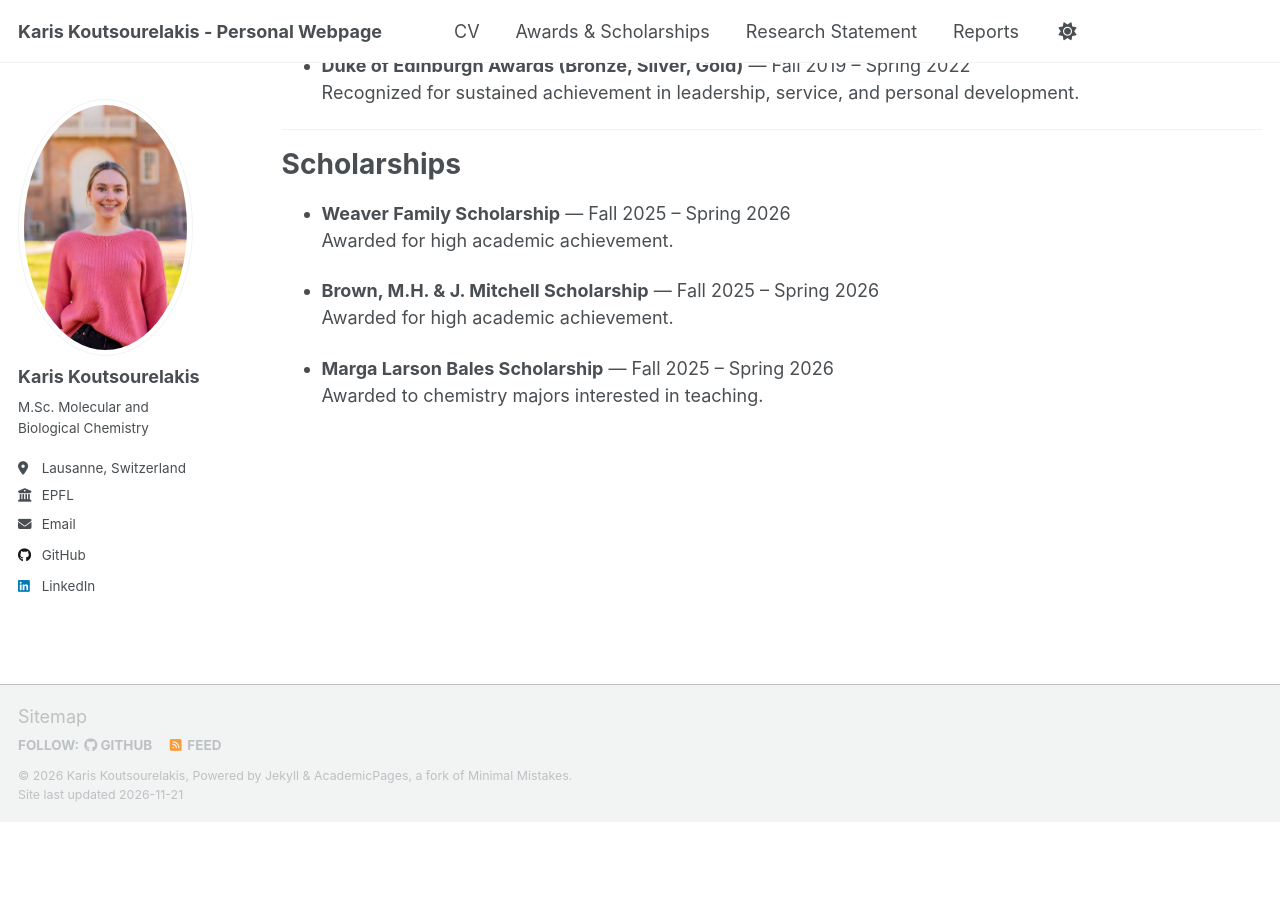
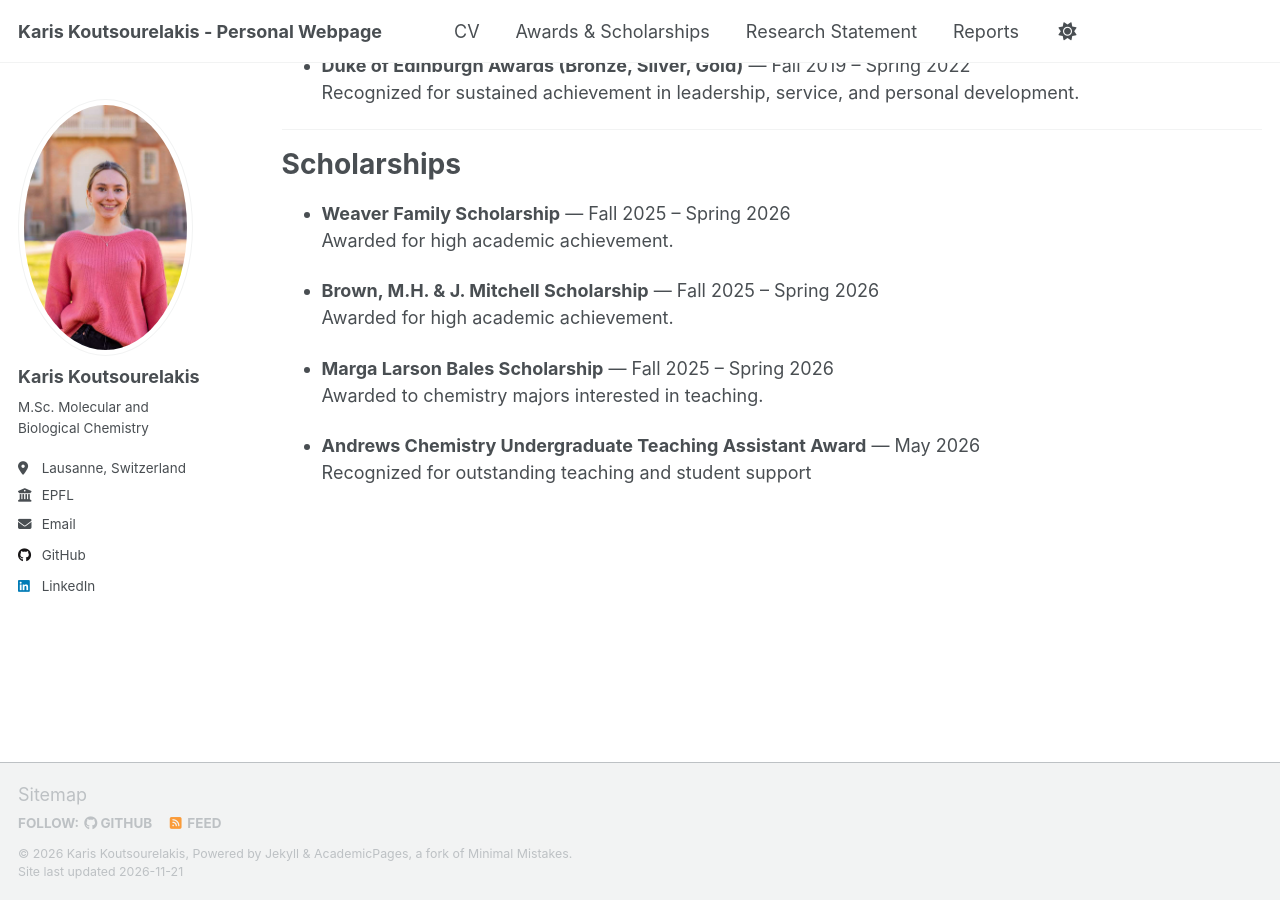
Before and after one commit to kkoutsourelakis/kkoutsourelakis.github.io, a Jekyll site: the page built from _pages/cv.md, in a window 1280 px wide and 900 px high, scrolled down 2848 px. Built offline with Jekyll 4.4.1, drawn with Linux system fonts in a browser that asks for light colours; a script that is not in the unit is left out; before the commit the page ends 3670 px from its top, so only the background shows below that.

Commit message:
Update cv.md

```diff
--- a/_pages/cv.md
+++ b/_pages/cv.md
@@ -122,3 +122,6 @@ Laboratory of Biophysical Chemistry of Macromolecules , EPFL, Lausanne, Switzerl
 
 * **Marga Larson Bales Scholarship** — Fall 2025 – Spring 2026
   Awarded to chemistry majors interested in teaching.
+
+* **Andrews Chemistry Undergraduate Teaching Assistant Award** — May 2026
+  Recognized for outstanding teaching and student support
```
